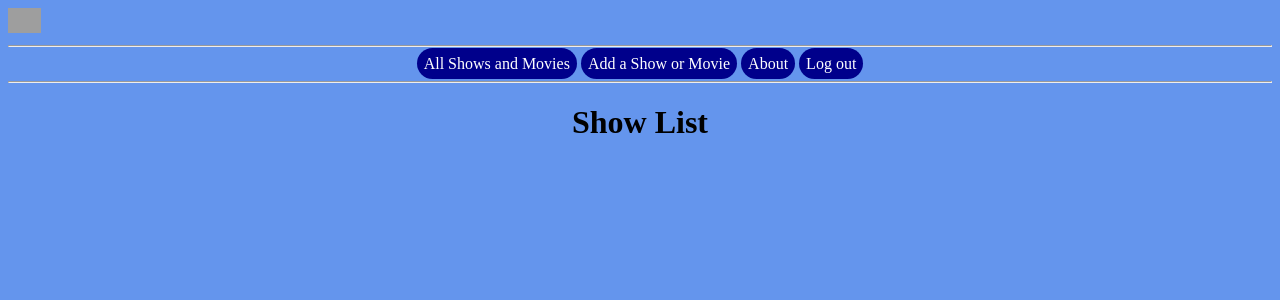
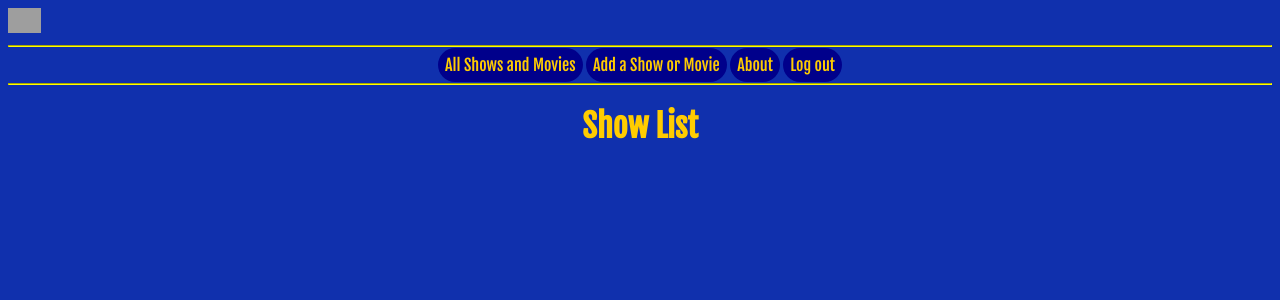
Before and after one commit to JohnnyWiseau141/Screen-Marker, a Django app: page /shows/ in a window 1280 px wide. Shown: the top 300 px of the page. Run offline with Django 3.2, Linux system fonts and the light colour scheme; the visitor is signed in with stand-in values (Sample User, id 1); data that the repository does not hold is empty; grey boxes are pictures that could not be loaded.

Commit message:
blockbuster colors

```diff
--- a/main_app/static/css/base.css
+++ b/main_app/static/css/base.css
@@ -1,5 +1,12 @@
 body {
-  background: cornflowerblue;
+  background: #1030AD;
+  font-family: 'Dosis', sans-serif;
+  font-family: 'Fjalla One', sans-serif;
+  color: #FFCC00
+}
+
+hr {
+  border-color: yellow;
 }
 
 .screenmark-icon {
@@ -18,7 +25,7 @@ body {
   background: darkblue;
   border-radius: 20px;
   text-decoration: none;
-  color: white;
+  color: #FFCC00;
 }
 
 .about-text {
--- a/main_app/static/css/show-index.css
+++ b/main_app/static/css/show-index.css
@@ -4,10 +4,10 @@
 }
 
 .shows-container {
-  border: 10px solid black;
+  border: 10px solid #FFCC00;
   border-radius: 15px;
   text-align: center;
-  color: black;
+  color: #FFCC00;
 }
 
 .show-links {
--- a/main_app/templates/base.html
+++ b/main_app/templates/base.html
@@ -3,6 +3,9 @@
 <!DOCTYPE html>
 <html lang="en">
 <head>
+  <link rel="preconnect" href="https://fonts.googleapis.com">
+  <link rel="preconnect" href="https://fonts.gstatic.com" crossorigin>
+  <link href="https://fonts.googleapis.com/css2?family=Dosis&family=Fjalla+One&display=swap" rel="stylesheet">
   <meta charset="UTF-8">
   <meta http-equiv="X-UA-Compatible" content="IE=edge">
   <meta name="viewport" content="width=device-width, initial-scale=1.0">
```
